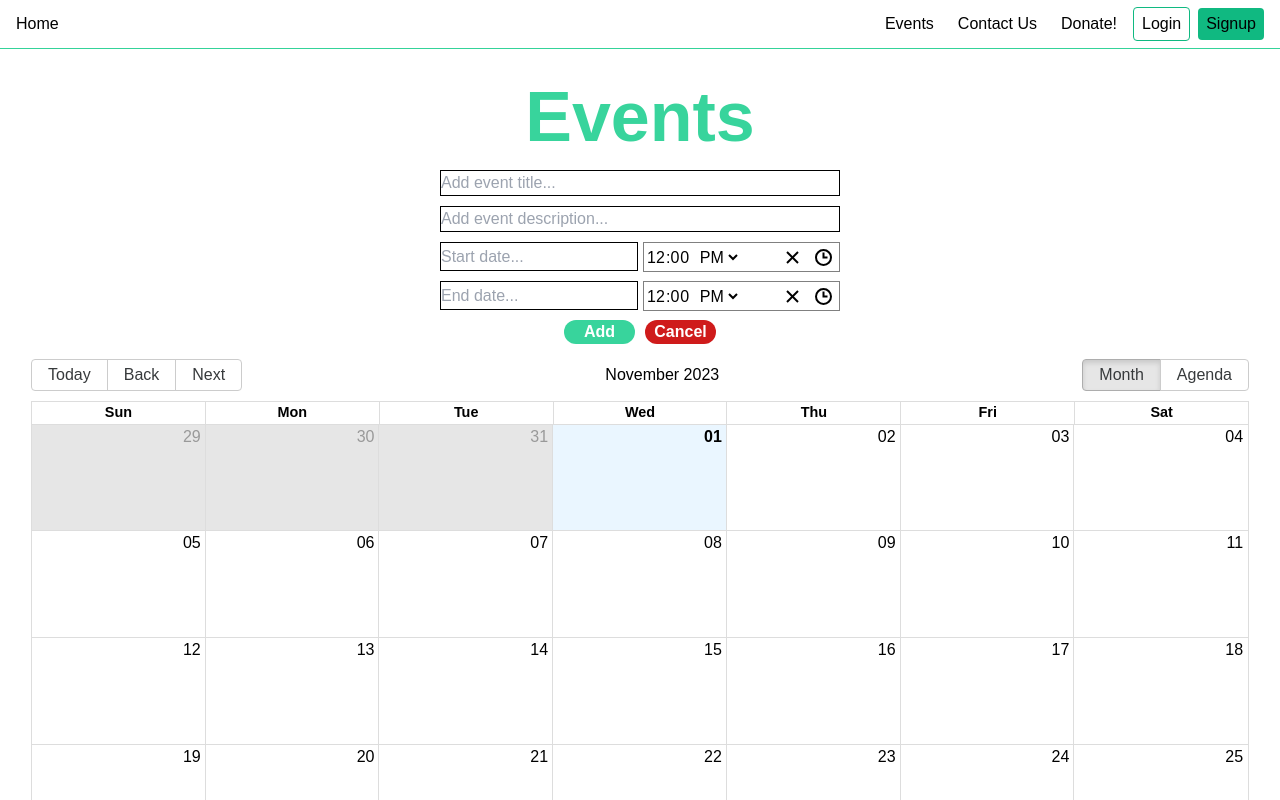
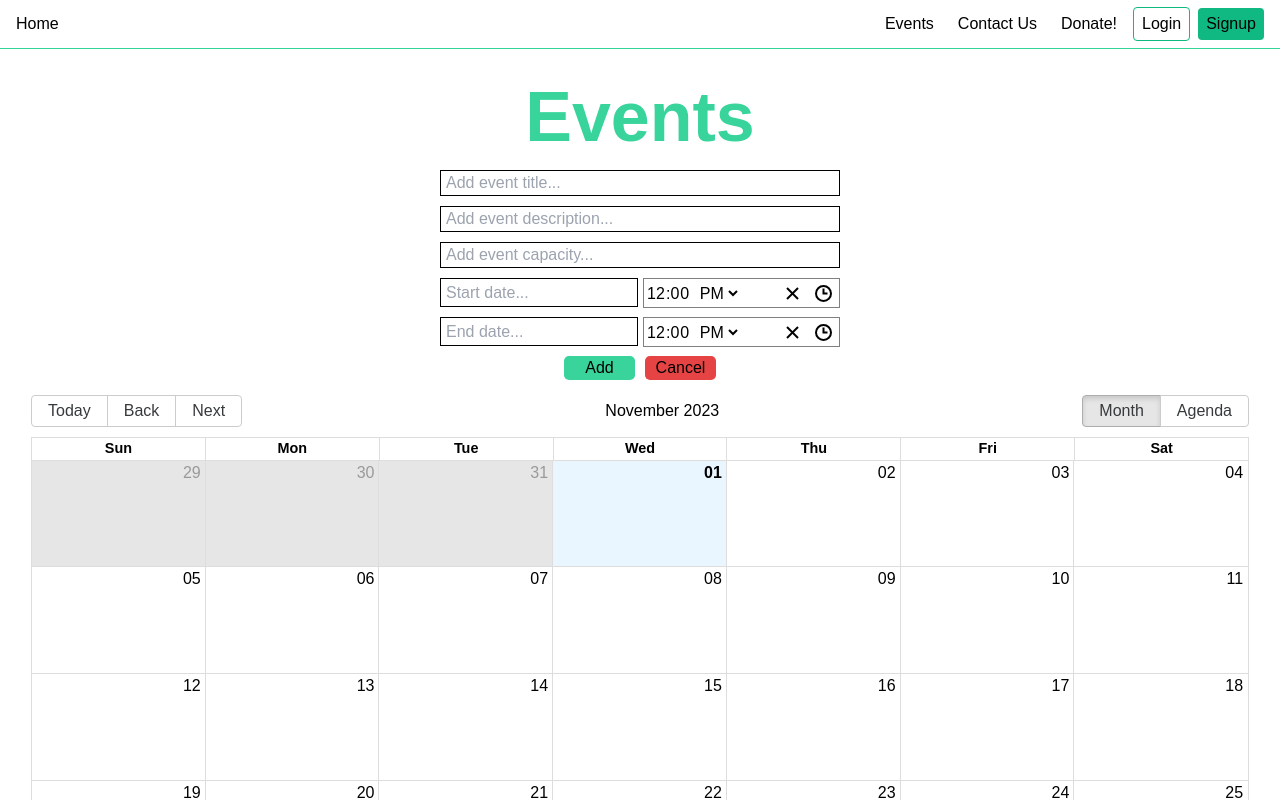
Before and after one commit to A-Sip-Of-Paradise-Garden/ASOP-Final, a React (Create React App) app: page /events in a window 1280 px wide. Both pictures are taken after a click on the button "Add Event". Shown: the top 800 px of the page. Built offline with nearby package versions, Linux system fonts and the light colour scheme; no server answers; the database is empty.

Commit message:
added capacity and maxCapacity for RSVP purposes

```diff
--- a/src/index.css
+++ b/src/index.css
@@ -29,13 +29,12 @@ html, body, #root {
 }
 
 .add-event-button {
-  border: 1px solid white;
   border-radius: 25px;
   width: 150px;
   height: 25px;
   font-size: 12px;
   background-color: #38d49c;
-  color: white;
+  color: black;
   font-weight: bold;
 }
 
@@ -47,12 +46,21 @@ html, body, #root {
   border: 1px solid black;
   width: 400px;
   margin-bottom: 10px;
+  padding-left: 5px;
 }
 
 .add-event-description {
   border: 1px solid black;
   width: 400px;
   margin-bottom: 10px;
+  padding-left: 5px;
+}
+
+.event-capacity {
+  border: 1px solid black;
+  width: 400px;
+  margin-bottom: 10px;
+  padding-left: 5px;
 }
 
 .add-event-startdate {
@@ -61,6 +69,7 @@ html, body, #root {
   height: 29px;
   margin-right: 5px;
   margin-bottom: 10px;
+  padding-left: 5px;
 }
 
 .add-event-enddate {
@@ -69,6 +78,7 @@ html, body, #root {
   height: 29px;
   margin-right: 5px;
   margin-bottom: 10px;
+  padding-left: 5px;
 }
 
 .add-event-starttime {
@@ -85,40 +95,38 @@ html, body, #root {
 }
 
 .add-button {
-  border-radius: 25px;
+  border-radius: 5px;
   background-color: #38d49c;
-  font-weight: bold;
-  color: white;
+  color: black;
   width: 71px;
   margin-right: 10px;
 }
 
 .add-button:hover {
-  background-color: #23a84d;
+  background-color: #2eaf81;
 }
 
 .cancel-button {
-  border-radius: 25px;
-  background-color: #cf1b1b;
-  font-weight: bold;
-  color: white;
+  border-radius: 5px;
+  background-color: #e64444;
+  color: black;
   width: 71px;
 }
 
 .cancel-button:hover {
-  background-color: darkred;
+  background-color: #cf1b1b;
 }
 
 .events-delete-button {
-  border-radius: 25px;
+  border-radius: 5px;
   width: 70px;
-  color: white;
-  background-color: #cf1b1b;
+  color: black;
+  background-color: #e64444;
   margin-top: 10px;
 }
 
 .events-delete-button:hover {
-  background-color: darkred;
+  background-color: #cf1b1b;
 }
 
 .calendar-event-returns {
--- a/src/pages/Events.js
+++ b/src/pages/Events.js
@@ -44,6 +44,7 @@ const EventsPage = () => {
     title: "",
     description: "",
     capacity: 0,
+    maxCapacity: 0,
     startDate: "",
     endDate: "",
     startTime: selectedStartTime,
@@ -76,38 +77,6 @@ const EventsPage = () => {
     }
   };
 
-  // const handleAddEvent = () => {
-  //   if (!newEvent.title || !newEvent.startDate || !newEvent.endDate || !newEvent.startTime || !newEvent.endTime) {
-  //     return;
-  //   } else {
-  //     const adjustedEndDate = addDays(newEvent.endDate, 1);
-  //     setAllEvents([...allEvents, { ...newEvent, endDate: adjustedEndDate }]);
-  //     clearEventData();
-  //   }
-  //}
-
-  // const handleAddEvent = async () => {
-  //   if (!newEvent.title || !newEvent.startDate || !newEvent.endDate || !newEvent.startTime || !newEvent.endTime) {
-  //     return;
-  //   } else {
-  //     try {
-  //       await addDoc(eventCollectionRef, {
-  //         title: newEvent.title,
-  //         startDate: newEvent.startDate,
-  //         endDate: newEvent.endDate,
-  //         startTime: newEvent.startTime,
-  //         endTime: newEvent.endTime,
-  //         description: newEvent.description,
-  //         capacity: newEvent.capacity
-  //       })
-  //       const adjustedEndDate = addDays(newEvent.endDate, 1);
-  //       setAllEvents([...allEvents, { ...newEvent, endDate: adjustedEndDate }]);
-  //       clearEventData();
-  //     } catch (err) {
-  //       console.error(err);
-  //     }
-  //   }
-  // }
   const handleAddEvent = async () => {
     if (!newEvent.title || !newEvent.startDate || !newEvent.endDate || !newEvent.startTime || !newEvent.endTime) {
       return;
@@ -123,6 +92,7 @@ const EventsPage = () => {
           endTime: newEvent.endTime,
           description: newEvent.description,
           capacity: newEvent.capacity,
+          maxCapacity: newEvent.maxCapacity
         });
         const adjustedEndDate = addDays(newEvent.endDate, 1);
         setAllEvents([...allEvents, { ...newEvent, endDate: adjustedEndDate, }]);
@@ -132,8 +102,6 @@ const EventsPage = () => {
       }
     }
   };
-
-
 
   const handleCancel = () => {
     clearEventData();
@@ -145,6 +113,7 @@ const EventsPage = () => {
       title: "",
       description: "",
       capacity: 0,
+      maxCapacity: 0,
       startDate: "",
       endDate: "",
       startTime: "12:00",
@@ -200,6 +169,18 @@ const EventsPage = () => {
                 onChange={(e) => setNewEvent({
                   ...newEvent,
                   description: e.target.value
+                })}
+              />
+            </div>
+            <div>
+              <input
+                className="event-capacity"
+                type="number"
+                placeholder="Add event capacity..."
+                value={newEvent.maxCapacity || ''}
+                onChange={(e) => setNewEvent({
+                  ...newEvent,
+                  maxCapacity: e.target.value
                 })}
               />
             </div>
@@ -276,8 +257,6 @@ const EventsPage = () => {
                 const eventDoc = doc(db, "events", event.id);
                 await deleteDoc(eventDoc);
                 const updatedEvents = allEvents.filter((e) => event.id !== e.id);
-                // setAllEvents(updatedEvents);
-                // const updatedEvents = allEvents.filter((e) => e !== event);
                 setAllEvents(updatedEvents);
               } catch (err) {
                 console.error(err);
@@ -285,15 +264,12 @@ const EventsPage = () => {
             }
             return (
               <div className="calender-event-returns">
-                {/* <div onClick={() => handleEventClick(event)}><span style={{ fontWeight: 'bold' }}>{event.title}</span></div> */}
                 <Popup contentStyle={{ width: '40%' }} trigger={<button><span style={{ fontWeight: 'bold' }}>{event.title}</span></button>}>
                   <div><span style={{ fontWeight: 'bold' }}>{formatTime(event.startTime)} - {formatTime(event.endTime)}</span></div>
+                  <div><span style={{ fontWeight: 'bold' }}>Seats Available: {event.maxCapacity - event.capacity}</span></div>
                   <div>{event.description}</div>
                   <button className="events-delete-button" onClick={handleDeleteEvent}>Delete</button>
                 </Popup>
-                <div>{event.description}</div>
-                {/* <div>{formatTime(event.startTime)} - {formatTime(event.endTime)}</div> */}
-                <button className="events-delete-button" onClick={ handleDeleteEvent }>Delete</button>
               </div>
             );
           },
```
